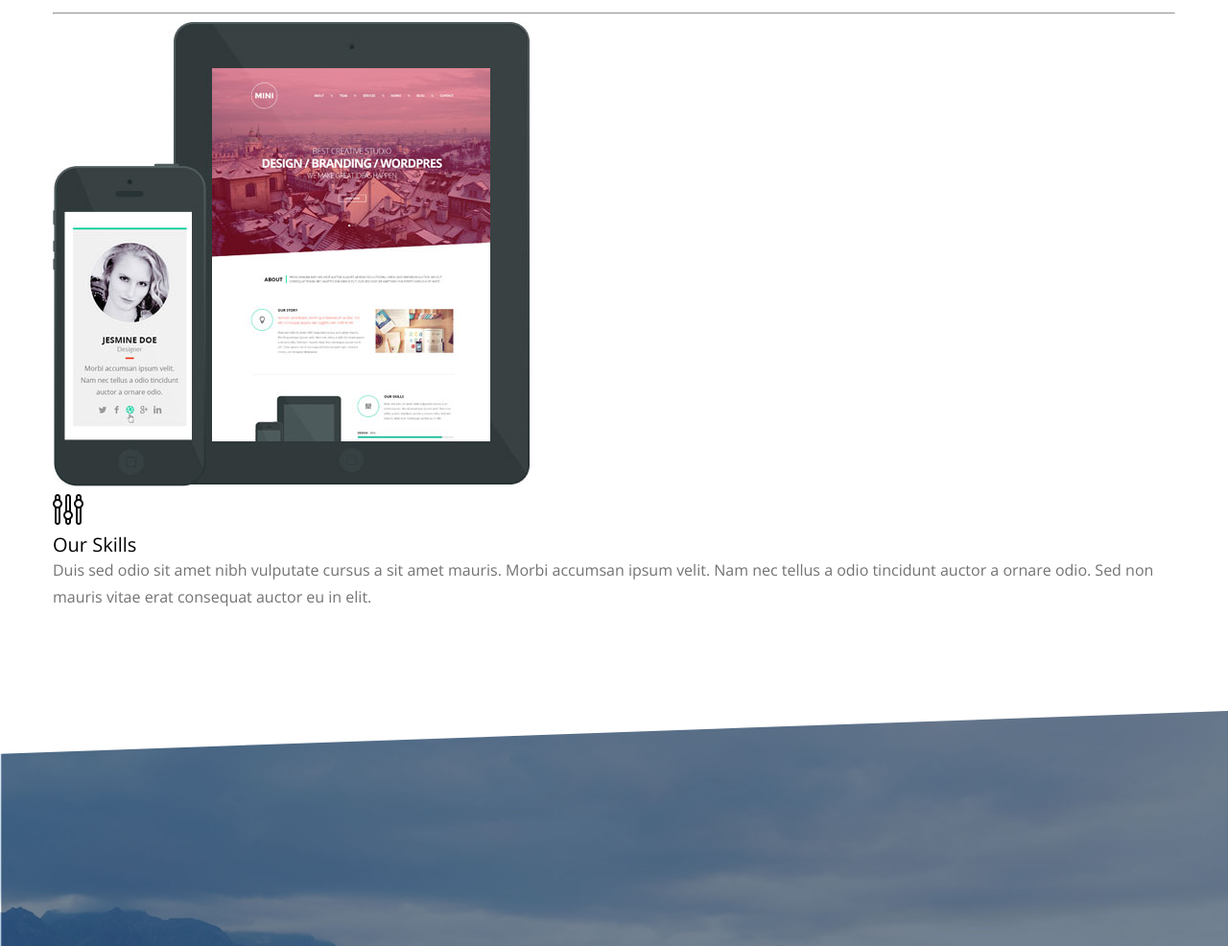
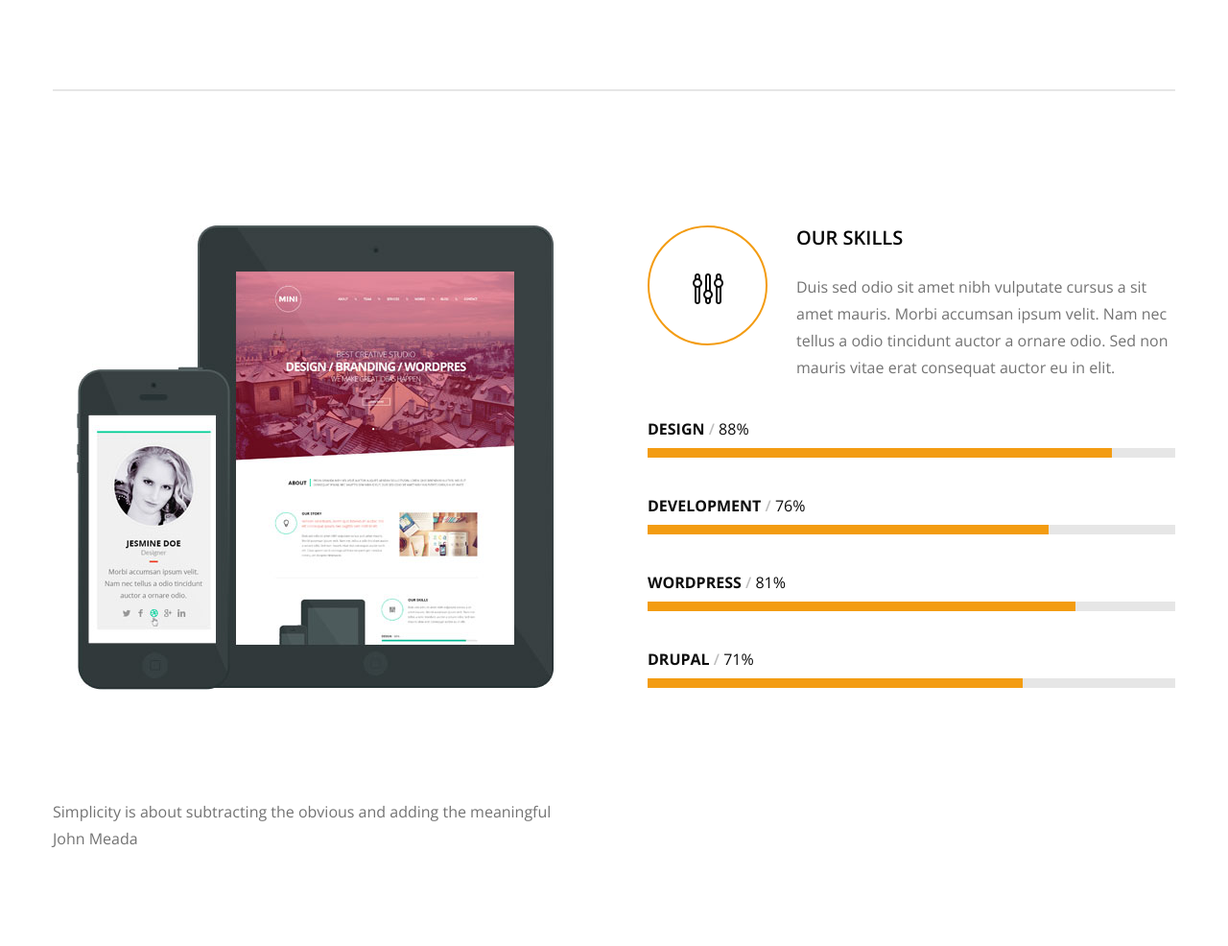
Before and after one commit to HugoLopes45/MINI, a website: page index.html in a window 1280 px wide. Shown: the part 1538-2524 px from the top of the page at 96% size. After the commit the page ends 2426 px from the top, so only its background shows below. Drawn offline with nearby package versions, Linux system fonts and the light colour scheme.

Commit message:
fin section about

```diff
--- a/index.html
+++ b/index.html
@@ -6,7 +6,7 @@
     <meta http-equiv="X-UA-Compatible" content="IE=edge">
 
     <title>MINI</title>
-    <link href='http://fonts.googleapis.com/css?family=Open+Sans:300,400,600' rel='stylesheet' type='text/css'>
+    <link href='http://fonts.googleapis.com/css?family=Open+Sans:300,400,600,700' rel='stylesheet' type='text/css'>
     <link rel="stylesheet" href="assets/styles/app.min.css" type='text/css'>
     <!--[if lt IE 9]>
 	    <script src="bower_components/html5shiv/dist/html5shiv.js"></script>
@@ -50,10 +50,10 @@
                 <div class="about-icon">
                     <i class="icon icon-bulb"></i>
                 </div>
-            </div>
+
                 <div class="about-text">
                     <h2>Our Story</h2>
-                <p>Aenean sollicitudin, lorem quis bibendum auctor, nisi elit consequat ipsum, nec sagittis sem nibh id elit.</p>
+                    <p class="about-text-subtitle">Aenean sollicitudin, lorem quis bibendum auctor, nisi elit consequat ipsum, nec sagittis sem nibh id elit.</p>
 
                     <p>Duis sed odio sit amet nibh vulputate cursus a sit amet mauris. Morbi accumsan ipsum velit. Nam nec tellus a odio tincidunt auctor a ornare odio. Sed non  mauris vitae erat consequat auctor eu in elit. Class aptent taciti sociosqu ad litora torquent per conubia nostra, per inceptos himenaeos.</p>
                 </div>
@@ -61,29 +61,78 @@
                 <div class="about-photo">
                     <img src="http://lorempicsum.com/simpsons/450/255/5" alt="Our Story">
                 </div>
+            </div><!--.about-->
 
             <hr>
 
-            <div class="skills-photo">
-                <img src="assets/img/ipad.jpg" alt="Skills">
+            <div class="about about-skills">
+
+                <div class="about-photo">
+                    <img src="assets/img/ipad.jpg" alt="Our Skills">
                 </div>
 
-            <div class="skills">
-                <div class="skills-icon">
+
+                <div class="about-container">
+
+                    <div class="about-icon">
                             <i class="icon icon-params"></i>
                     </div>
-            </div>
 
-            <div class="skills-text">
+                    <div class="about-text">
+
                         <h2>Our Skills</h2>
+
                         <p>Duis sed odio sit amet nibh vulputate cursus a sit amet mauris. Morbi accumsan ipsum velit. Nam nec tellus a odio tincidunt auctor a ornare odio. Sed non  mauris vitae erat consequat auctor eu in elit.</p>
                     </div>
 
+                    <div class="cb"></div>
+
+                    <div class="progress">
+                        <div class="progress-title">
+                            <span class="progress-description">Design</span> <span class="progress-separator"> / </span> <span class="progress-percentage">88%</span>
+                        </div>
+                        <div class="progress-bar">
+                            <span style="width:88%;"></span>
+                        </div>
+                    </div>
+                    <div class="progress">
+                        <div class="progress-title">
+                            <span class="progress-description">Development</span> <span class="progress-separator"> / </span> <span class="progress-percentage">76%</span>
+                        </div>
+                        <div class="progress-bar">
+                            <span style="width:76%;"></span>
+                        </div>
+                    </div>
+                    <div class="progress">
+                        <div class="progress-title">
+                            <span class="progress-description">Wordpress</span> <span class="progress-separator"> / </span> <span class="progress-percentage">81%</span>
+                        </div>
+                        <div class="progress-bar">
+                            <span style="width:81%;"></span>
+                        </div>
+                    </div>
+                    <div class="progress">
+                        <div class="progress-title">
+                            <span class="progress-description">Drupal</span> <span class="progress-separator"> / </span> <span class="progress-percentage">71%</span>
+                        </div>
+                        <div class="progress-bar">
+                            <span style="width:71%;"></span>
+                        </div>
+                    </div>
+                </div>
+            </div><!--.about-skills-->
+
         </div>
     </section>
-    <header class="header">
+    <section class="background">
+        <div class="l-container">
+            <blockquote class="quote-text">
+                Simplicity is about subtracting the obvious and adding the meaningful
+            </blockquote>
+            <cite class="quote-author">John Meada</cite>
+        </div>
+    </section>
 
-    </header>
 
     <script type="text/javascript">
         var $buoop = {
--- a/src/styles/app.scss
+++ b/src/styles/app.scss
@@ -13,7 +13,10 @@ $color-red: #e74c3c;
 @import "layout/grid";
 
 /* Modules */
+@import "module/icon";
+@import "module/button";
+@import "module/progress";
+
 @import "module/header";
-@import "module/button";
 @import "module/section";
-@import "module/icon";
+@import "module/about";
--- a/src/styles/base/_base.scss
+++ b/src/styles/base/_base.scss
@@ -91,11 +91,24 @@ h1 {
 }
 
 h2 {
+    text-transform: uppercase;
+    font-weight: 600;
+    margin: 0 0 25px 0;
 	color: #000;
 	line-height: 1.25;
 	font-size: 20px;
 }
 
+hr {
+    padding: 0;
+    margin: 140px 0;
+
+    background-color: #e6e6e6;
+
+    height: 2px;
+    border: none;
+}
+
 .cb {
 	clear: both;
 }
--- /dev/null
+++ b/src/styles/module/_about.scss
@@ -0,0 +1,53 @@
+.about {
+    @include clearfix;
+}
+
+.about-icon {
+    width: 125px;
+    height: 125px;
+    float: left;
+    margin-right: 30px;
+
+    text-align: center;
+    line-height: 125px;
+
+    border: 2px solid $primary-color;
+    border-radius: 125px;
+}
+
+.about-text {
+    width: 505px;
+    float: left;
+}
+
+.about-text-subtitle {
+    color: $color-red;
+    font-weight: 300;
+    font-size: 20px;
+}
+
+.about-photo {
+    float: right;
+}
+
+.about-skills {
+    .about-photo {
+        width: 610px;
+        float: left;
+    }
+    .about-photo img {
+        margin-left: 25px;
+    }
+    .about-container {
+        width: 550px;
+        float: right;
+    }
+    .about-text {
+        width: 395px;
+        float: right;
+        margin-bottom: 10px;
+    }
+    .about-icon {
+        float: left;
+    }
+}
--- a/src/styles/module/_icon.scss
+++ b/src/styles/module/_icon.scss
@@ -4,4 +4,7 @@ $icon-layout: smart;
 
 @include all-icon-sprites(true);
 
-.icon { display: inline-block; };
+.icon {
+    display: inline-block;
+    vertical-align: middle;
+};
--- /dev/null
+++ b/src/styles/module/_progress.scss
@@ -0,0 +1,34 @@
+.progress {
+
+    margin-bottom: 30px;
+
+    &-title{
+        font-size: 16px;
+        line-height: 40px;
+    }
+    &-description{
+        font-weight: 700;
+        color: #0d0d0d;
+        text-transform: uppercase;
+    }
+    &-separator {
+        color: #bfbfbf;
+        font-weight: 600;
+    }
+    &-percentage {
+        font-weight: 300;
+        color: #0d0d0d;
+    }
+    &-bar {
+        height: 10px;
+        background-color: #e6e6e6;
+        position: relative;
+        span {
+            position: absolute;
+            top: 0;
+            left: 0;
+            bottom: 0;
+            background-color: $primary-color;
+        }
+    }
+}
--- a/src/styles/module/_section.scss
+++ b/src/styles/module/_section.scss
@@ -18,6 +18,7 @@
 }
 
 .section-title{
+	margin-bottom: 145px;
 	@extend %clearfix;
 
 	h1{
```
Also changed, not shown: assets/styles/app.css, assets/styles/app.min.css. Lines whose indentation alone changed are shown as unchanged.
